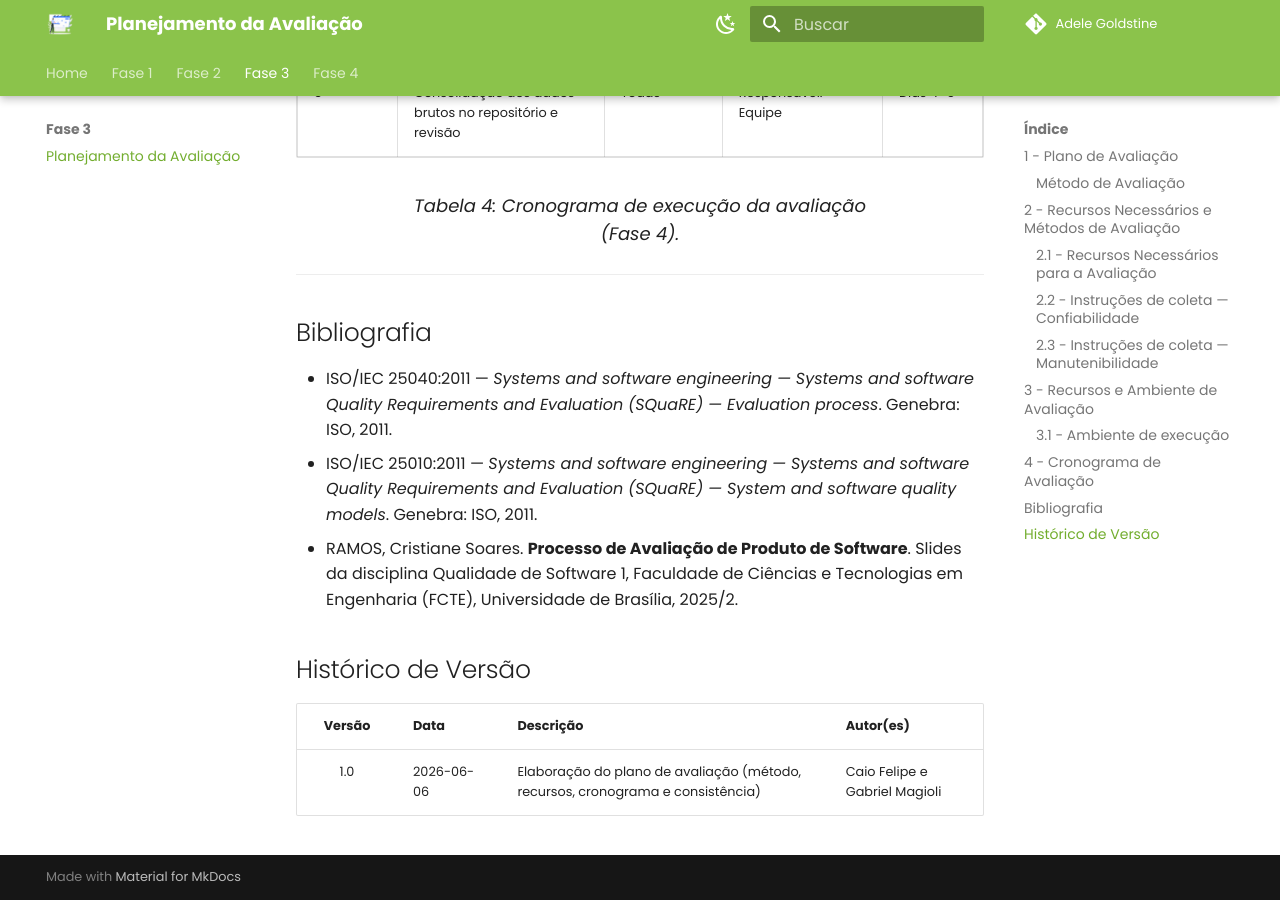
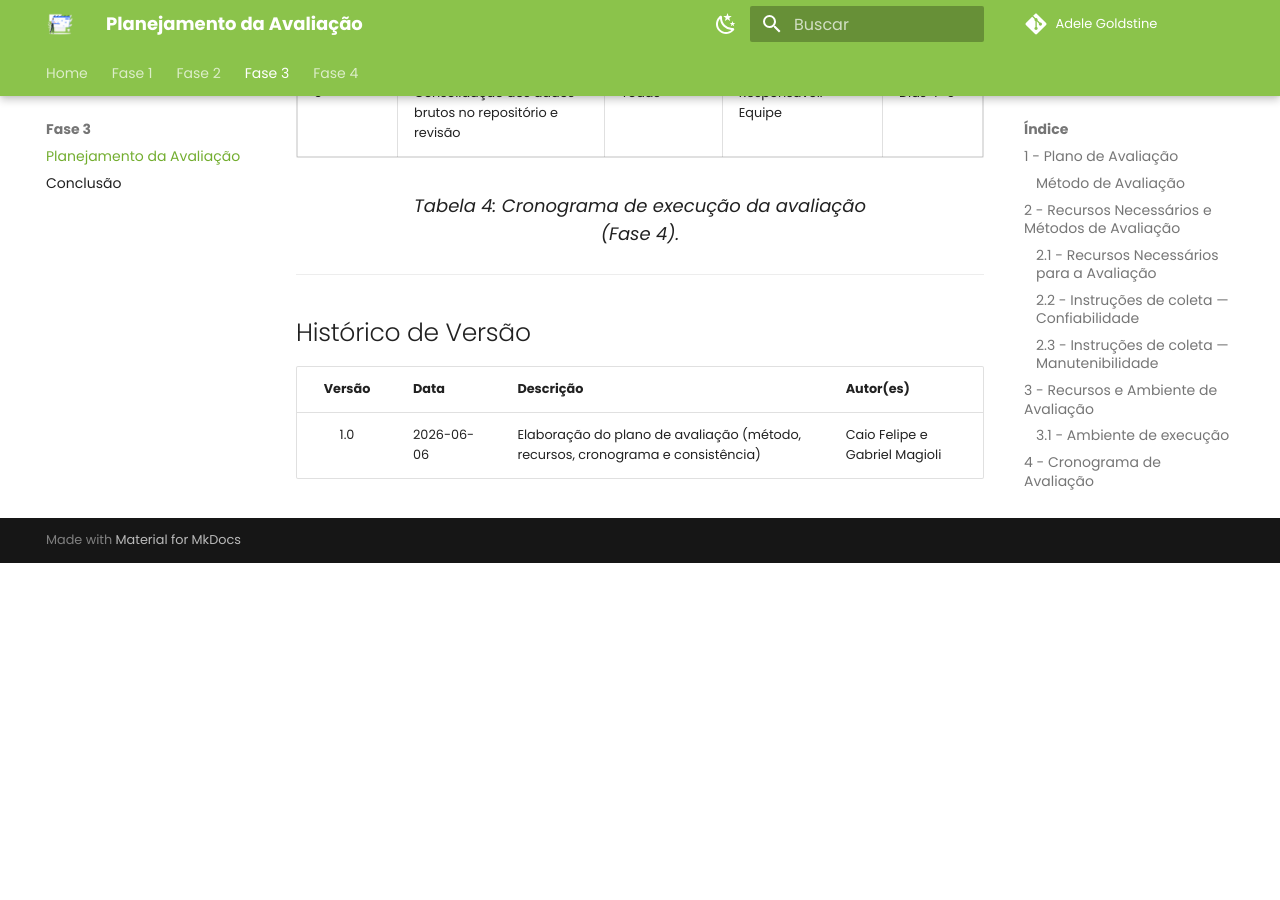
Before and after one commit to FCTE-Qualidade-de-Software-1/2026-1_T01_ADELE_GOLDSTINE, an MkDocs documentation site: the page built from docs/fase3/planejamento.md, in a window 1280 px wide and 900 px high, scrolled down 5639 px. Built offline with MkDocs 1.6.1 and Material for MkDocs 9.7.7, drawn with Linux system fonts in a browser that asks for light colours; comment, search, counter and statistics services are not loaded; after the commit the page ends 6202 px from its top, so only the background shows below that.

Commit message:
cleanup: centraliza referencias da fase 3

```diff
--- a/docs/fase3/planejamento.md
+++ b/docs/fase3/planejamento.md
@@ -238,12 +238,6 @@ O cronograma abaixo organiza a execução da Fase 4, distribuindo as atividades
 
 ---
 
-## Bibliografia
-
-- ISO/IEC 25040:2011 — *Systems and software engineering — Systems and software Quality Requirements and Evaluation (SQuaRE) — Evaluation process*. Genebra: ISO, 2011.
-- ISO/IEC 25010:2011 — *Systems and software engineering — Systems and software Quality Requirements and Evaluation (SQuaRE) — System and software quality models*. Genebra: ISO, 2011.
-- RAMOS, Cristiane Soares. **Processo de Avaliação de Produto de Software**. Slides da disciplina Qualidade de Software 1, Faculdade de Ciências e Tecnologias em Engenharia (FCTE), Universidade de Brasília, 2025/2.
-
 ## Histórico de Versão
 
 | Versão | Data       | Descrição                          | Autor(es) |
--- a/mkdocs.yml
+++ b/mkdocs.yml
@@ -19,6 +19,7 @@ nav:
       - Conclusão: fase2/conclusao.md
   - Fase 3:
       - Planejamento da Avaliação: fase3/planejamento.md
+      - Conclusão: fase3/conclusao.md
   - Fase 4:
       - Introdução: fase4/fase4.md
       - Avaliação Confiabilidade: fase4/confiabilidade.md
```
Also changed, not shown: docs/fase3/conclusao.md (added, +26 -0 lines).
